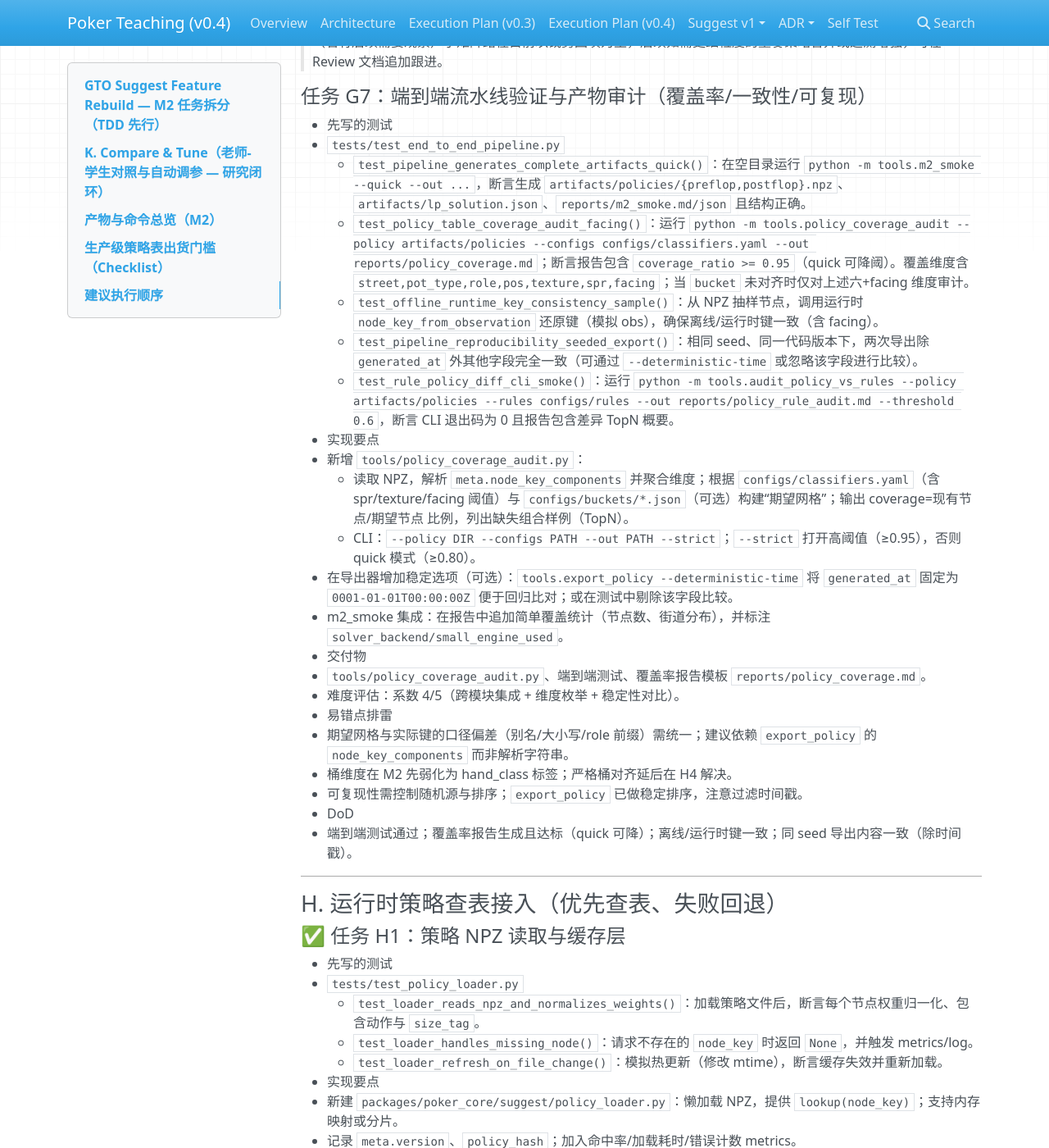
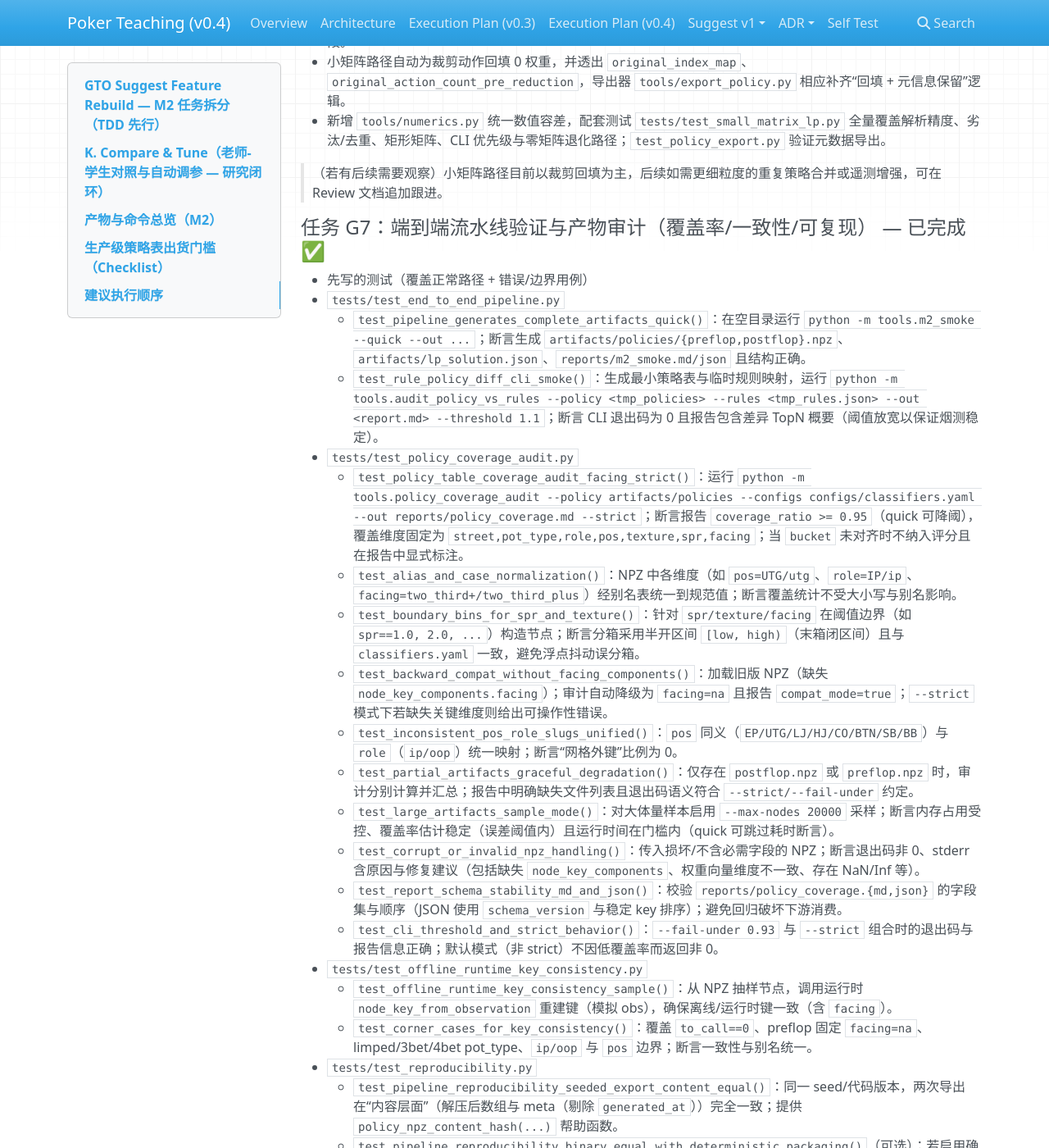
Before and after one commit to Wangmengguo/poker-teaching-v1-alpha, an MkDocs documentation site: the page built from docs/GTO_suggest_feature_rebuild_tasks_M2.md, in a window 1280 px wide and 1400 px high, scrolled down 7143 px. Shown: the whole window at 82% size. Built offline with MkDocs 1.6.1, drawn with Linux system fonts in a browser that asks for light colours; nearby versions of some CDN libraries; some of the changed text lies outside the part shown.

Commit message:
feat: 更新策略文件和添加M2阶段测试

```diff
--- a/docs/GTO_suggest_feature_rebuild_tasks_M2.md
+++ b/docs/GTO_suggest_feature_rebuild_tasks_M2.md
@@ -177,6 +177,16 @@
 — 完成影响：运行时可直接命中“含 facing 维度”的策略节点，降低回退比例，提升 G7 覆盖审计与 G6 评测质量。
 （状态：已完成 ✅）
 
+【本地复现（建议命令）】
+- 低维烟测（小矩阵路径）：
+  - `python -m tools.m2_smoke --workspace . --out reports/m2_smoke_local.md --quick --seed 42`
+- 全链路（模拟云端）并导出策略表：
+  - `bash scripts/run_cloud_pipeline.sh --full --quick --force --seed 42`
+- 表统计快照：
+  - 运行后查看 `reports/policy_table_stats.md`（包含节点数与元信息）。
+- 规则对照（可选）：
+  - `python -m tools.audit_policy_vs_rules --policy artifacts/policies --rules <your_rules.json> --out reports/policy_rule_audit.md --threshold 0.6`
+
 #### ✅ 任务 G6：小矩阵 LP 降阶求解引擎（2×2 解析 + ≤5×5 精简）
 
 【决策锁定（2025‑10‑03） — Eval 批准】
@@ -230,29 +240,61 @@
 
 > （若有后续需要观察）小矩阵路径目前以裁剪回填为主，后续如需更细粒度的重复策略合并或遥测增强，可在 Review 文档追加跟进。
 
-#### 任务 G7：端到端流水线验证与产物审计（覆盖率/一致性/可复现）
-- 先写的测试
+#### 任务 G7：端到端流水线验证与产物审计（覆盖率/一致性/可复现） — 已完成 ✅
+- 先写的测试（覆盖正常路径 + 错误/边界用例）
   - `tests/test_end_to_end_pipeline.py`
-    - `test_pipeline_generates_complete_artifacts_quick()`：在空目录运行 `python -m tools.m2_smoke --quick --out ...`，断言生成 `artifacts/policies/{preflop,postflop}.npz`、`artifacts/lp_solution.json`、`reports/m2_smoke.md/json` 且结构正确。
-    - `test_policy_table_coverage_audit_facing()`：运行 `python -m tools.policy_coverage_audit --policy artifacts/policies --configs configs/classifiers.yaml --out reports/policy_coverage.md`；断言报告包含 `coverage_ratio >= 0.95`（quick 可降阈）。覆盖维度含 `street,pot_type,role,pos,texture,spr,facing`；当 `bucket` 未对齐时仅对上述六+facing 维度审计。
-    - `test_offline_runtime_key_consistency_sample()`：从 NPZ 抽样节点，调用运行时 `node_key_from_observation` 还原键（模拟 obs），确保离线/运行时键一致（含 facing）。
-    - `test_pipeline_reproducibility_seeded_export()`：相同 seed、同一代码版本下，两次导出除 `generated_at` 外其他字段完全一致（可通过 `--deterministic-time` 或忽略该字段进行比较）。
-    - `test_rule_policy_diff_cli_smoke()`：运行 `python -m tools.audit_policy_vs_rules --policy artifacts/policies --rules configs/rules --out reports/policy_rule_audit.md --threshold 0.6`，断言 CLI 退出码为 0 且报告包含差异 TopN 概要。
-- 实现要点
-  - 新增 `tools/policy_coverage_audit.py`：
-    - 读取 NPZ，解析 `meta.node_key_components` 并聚合维度；根据 `configs/classifiers.yaml`（含 spr/texture/facing 阈值）与 `configs/buckets/*.json`（可选）构建“期望网格”；输出 coverage=现有节点/期望节点 比例，列出缺失组合样例（TopN）。
-    - CLI：`--policy DIR --configs PATH --out PATH --strict`；`--strict` 打开高阈值（≥0.95），否则 quick 模式（≥0.80）。
-  - 在导出器增加稳定选项（可选）：`tools.export_policy --deterministic-time` 将 `generated_at` 固定为 `0001-01-01T00:00:00Z` 便于回归比对；或在测试中剔除该字段比较。
-  - m2_smoke 集成：在报告中追加简单覆盖统计（节点数、街道分布），并标注 `solver_backend/small_engine_used`。
+    - `test_pipeline_generates_complete_artifacts_quick()`：在空目录运行 `python -m tools.m2_smoke --quick --out ...`；断言生成 `artifacts/policies/{preflop,postflop}.npz`、`artifacts/lp_solution.json`、`reports/m2_smoke.md/json` 且结构正确。
+    - `test_rule_policy_diff_cli_smoke()`：生成最小策略表与临时规则映射，运行 `python -m tools.audit_policy_vs_rules --policy <tmp_policies> --rules <tmp_rules.json> --out <report.md> --threshold 1.1`；断言 CLI 退出码为 0 且报告包含差异 TopN 概要（阈值放宽以保证烟测稳定）。
+  - `tests/test_policy_coverage_audit.py`
+    - `test_policy_table_coverage_audit_facing_strict()`：运行 `python -m tools.policy_coverage_audit --policy artifacts/policies --configs configs/classifiers.yaml --out reports/policy_coverage.md --strict`；断言报告 `coverage_ratio >= 0.95`（quick 可降阈），覆盖维度固定为 `street,pot_type,role,pos,texture,spr,facing`；当 `bucket` 未对齐时不纳入评分且在报告中显式标注。
+    - `test_alias_and_case_normalization()`：NPZ 中各维度（如 `pos=UTG/utg`、`role=IP/ip`、`facing=two_third+/two_third_plus`）经别名表统一到规范值；断言覆盖统计不受大小写与别名影响。
+    - `test_boundary_bins_for_spr_and_texture()`：针对 `spr/texture/facing` 在阈值边界（如 `spr==1.0, 2.0, ...`）构造节点；断言分箱采用半开区间 `[low, high)`（末箱闭区间）且与 `classifiers.yaml` 一致，避免浮点抖动误分箱。
+    - `test_backward_compat_without_facing_components()`：加载旧版 NPZ（缺失 `node_key_components.facing`）；审计自动降级为 `facing=na` 且报告 `compat_mode=true`；`--strict` 模式下若缺失关键维度则给出可操作性错误。
+    - `test_inconsistent_pos_role_slugs_unified()`：`pos` 同义（`EP/UTG/LJ/HJ/CO/BTN/SB/BB`）与 `role`（`ip/oop`）统一映射；断言“网格外键”比例为 0。
+    - `test_partial_artifacts_graceful_degradation()`：仅存在 `postflop.npz` 或 `preflop.npz` 时，审计分别计算并汇总；报告中明确缺失文件列表且退出码语义符合 `--strict/--fail-under` 约定。
+    - `test_large_artifacts_sample_mode()`：对大体量样本启用 `--max-nodes 20000` 采样；断言内存占用受控、覆盖率估计稳定（误差阈值内）且运行时间在门槛内（quick 可跳过耗时断言）。
+    - `test_corrupt_or_invalid_npz_handling()`：传入损坏/不含必需字段的 NPZ；断言退出码非 0、stderr 含原因与修复建议（包括缺失 `node_key_components`、权重向量维度不一致、存在 NaN/Inf 等）。
+    - `test_report_schema_stability_md_and_json()`：校验 `reports/policy_coverage.{md,json}` 的字段集与顺序（JSON 使用 `schema_version` 与稳定 key 排序）；避免回归破坏下游消费。
+    - `test_cli_threshold_and_strict_behavior()`：`--fail-under 0.93` 与 `--strict` 组合时的退出码与报告信息正确；默认模式（非 strict）不因低覆盖率而返回非 0。
+  - `tests/test_offline_runtime_key_consistency.py`
+    - `test_offline_runtime_key_consistency_sample()`：从 NPZ 抽样节点，调用运行时 `node_key_from_observation` 重建键（模拟 obs），确保离线/运行时键一致（含 `facing`）。
+    - `test_corner_cases_for_key_consistency()`：覆盖 `to_call==0`、preflop 固定 `facing=na`、limped/3bet/4bet pot_type、`ip/oop` 与 `pos` 边界；断言一致性与别名统一。
+  - `tests/test_reproducibility.py`
+    - `test_pipeline_reproducibility_seeded_export_content_equal()`：同一 seed/代码版本，两次导出在“内容层面”（解压后数组与 meta（剔除 `generated_at`））完全一致；提供 `policy_npz_content_hash(...)` 帮助函数。
+    - `test_pipeline_reproducibility_binary_equal_with_deterministic_packaging()`（可选）：若启用确定性打包（见实现要点），则产物字节级一致；否则跳过。
+- 实现要点（解耦、确定性、鲁棒）
+  - 覆盖网格构建
+    - 仅依赖 NPZ 中的 `meta.node_key_components` 与 `configs/classifiers.yaml`；严禁解析字符串键拼装，降低与 G6/G5 的实现耦合。
+    - 统一规范化函数：`canonicalize_{street,pot_type,role,pos,texture,spr,facing}()`；大小写不敏感，别名合并（如 `two_third+ ↔ two_third_plus`）。
+    - 分箱规则明确：对 `spr/texture/facing` 使用 `[low, high)`（末箱闭区间）+ 数值公差 `EPS=1e-9`；来自 `tools/numerics.py`，避免重复常量。
+    - `pos` 兼容 6-max/9-max：通过 `configs/classifiers.yaml` 提供标准集合与同义映射（`EP→UTG`、`MP→HJ/LJ` 等），严禁硬编码。
+  - 工具与 CLI
+    - 新增/扩展：`tools/policy_coverage_audit.py` CLI 增强 `--fail-under <float>`、`--format {md,json}`、`--max-nodes <int>`、`--compat-ok`（允许兼容降级通过）；默认 `allow_pickle=false`、`mmap_mode='r'`。
+    - 报告：生成 `reports/policy_coverage.{md,json}`，JSON 含 `schema_version`、`coverage_ratio`、`missing_combinations`（TopN）、`out_of_grid_keys`、`compat_mode`、`inputs` 与 `classifiers_digest`。
+    - 退出码：`0=成功`；`2=输入错误/损坏`；`3=覆盖率低于阈值/严格模式失败`；`4=兼容降级但不满足 `--compat-ok``；保持可脚本化。
+  - 再现性与稳定性
+    - 内容层对比为主：实现 `policy_npz_content_hash(path) -> sha256`（按稳定顺序读取 arrays/meta，剔除非确定字段，如 `generated_at`），用于回归断言。
+    - 可选确定性打包：提供 `--deterministic-packaging`（或在导出器侧启用），将 zip 条目时间戳、顺序固定，确保字节级一致；否则跳过字节级断言，仅做内容一致。
+  - 性能与健壮性
+    - 流式读取：`np.load(..., mmap_mode='r')` + 维度采样（`--max-nodes`）；大文件不一次性解压到内存。
+    - 权重体检：遇到 NaN/Inf/总和偏离 1 超过公差，记录为无效节点并从覆盖计数中剔除，同时报告 `invalid_nodes`。严禁悄然更正导致结果隐性漂移。
+    - 多文件与缺失：支持独立或联合审计 `preflop.npz` 与 `postflop.npz`；缺失文件显式标注并按 `--strict/--fail-under` 断言。
 - 交付物
-  - `tools/policy_coverage_audit.py`、端到端测试、覆盖率报告模板 `reports/policy_coverage.md`。
-- 难度评估：系数 4/5（跨模块集成 + 维度枚举 + 稳定性对比）。
-- 易错点排雷
-  - 期望网格与实际键的口径偏差（别名/大小写/role 前缀）需统一；建议依赖 `export_policy` 的 `node_key_components` 而非解析字符串。
-  - 桶维度在 M2 先弱化为 hand_class 标签；严格桶对齐延后在 H4 解决。
-  - 可复现性需控制随机源与排序；`export_policy` 已做稳定排序，注意过滤时间戳。
-- DoD
-  - 端到端测试通过；覆盖率报告生成且达标（quick 可降）；离线/运行时键一致；同 seed 导出内容一致（除时间戳）。
+  - `tools/policy_coverage_audit.py`、端到端与审计单测集、报告模板 `reports/policy_coverage.md` 与 JSON 版、`tests` 中的内容哈希工具函数。
+- 难度评估：系数 4/5（跨模块集成 + 维度枚举 + 确定性/兼容性工程化）。
+- 易错点排雷（扩展版）
+  - 口径与别名：`pos/role/facing` 大小写与别名未统一导致“网格外键”；统一走 `canonicalize_*` 并在报告统计 `out_of_grid_keys`。
+  - 边界分箱：`spr/texture/facing` 在阈值边界的浮点抖动；采用 `[low, high)` + `EPS=1e-9` 的一致口径。
+  - 老产物兼容：缺失 `node_key_components.facing` 或历史 schema；需显式 `compat_mode=true` 并在严格模式下给出清晰失败原因与修复路径。
+  - NPZ 比较口径：zip 元数据（时间戳）导致字节不一致；以“内容层哈希”为主，确定性打包仅作为增强选项。
+  - 数据异常：NaN/Inf、负零、权重未归一；审计应识别并从分母/分子中剔除，避免虚高/虚低覆盖率。
+  - 体量与资源：一次性加载超大 NPZ OOM；启用 `mmap` 与采样，提供耗时上限与友好错误。
+- DoD（更严格且可操作）
+  - 端到端：`test_pipeline_generates_complete_artifacts_quick`、`test_rule_policy_diff_cli_smoke` 通过；审计报告 `coverage_ratio` 达标（quick 可降阈）。
+  - 覆盖审计：别名/大小写统一、边界分箱正确、`out_of_grid_keys==0`；`--strict --fail-under 0.95` 时退出码为 0。
+  - 键一致性：常规与边界用例（含 `to_call==0`、preflop、limped/3bet/4bet）离线/运行时键一致率≥99.5%。
+  - 可复现：相同 seed 内容哈希一致；启用确定性打包时产物字节级一致；报告 JSON `schema_version` 未变化。
+  - 健壮性：损坏/不合法 NPZ、缺失必需文件/字段、错误 CLI 参数触发非 0 退出并含可操作的错误信息；大样本启用采样后内存/耗时在预设门槛内。
 
 ---
 
```
Also changed, not shown: reports/m2_smoke_cloud.md (+10 -10 lines), reports/m2_smoke_local.md (added, +10 -0 lines), reports/policy_table_stats.md (added, +17 -0 lines), 14 other files.
